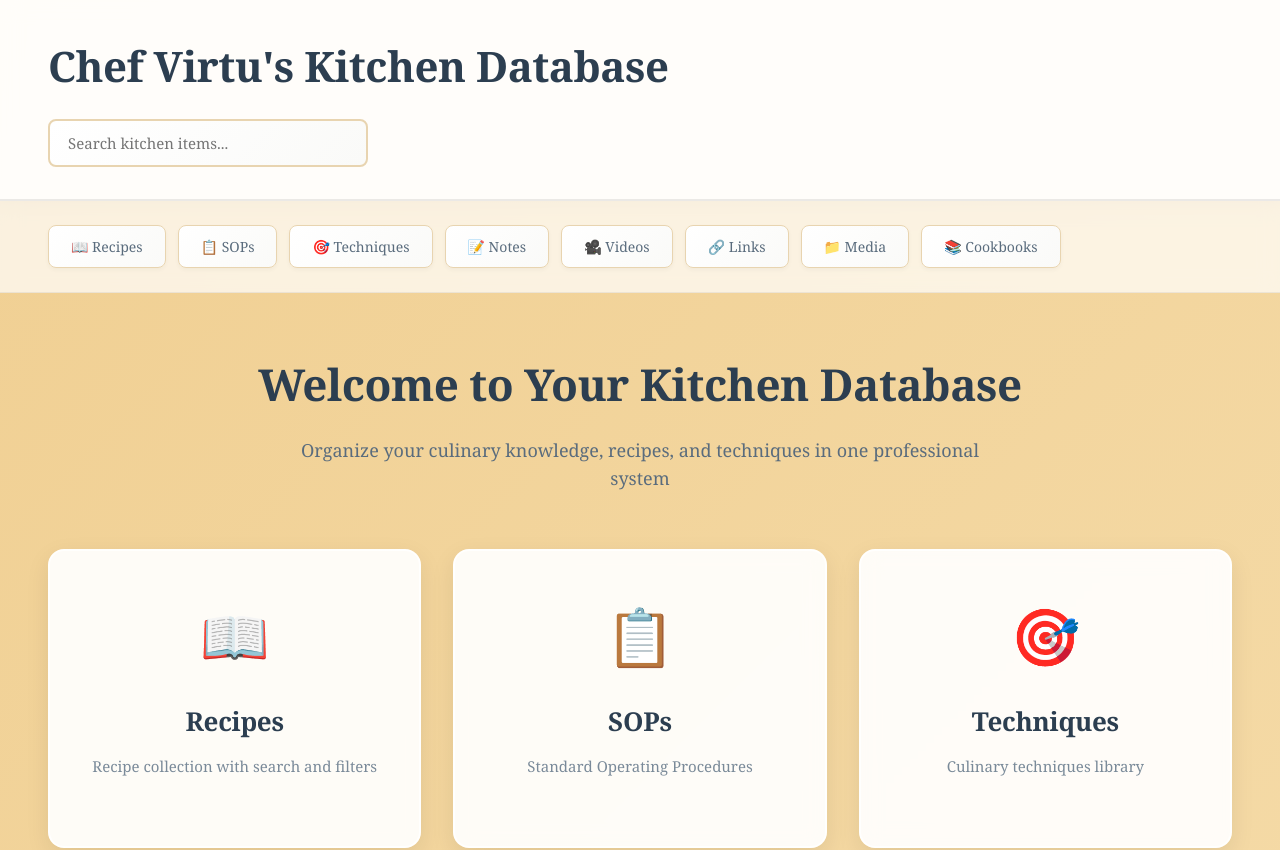
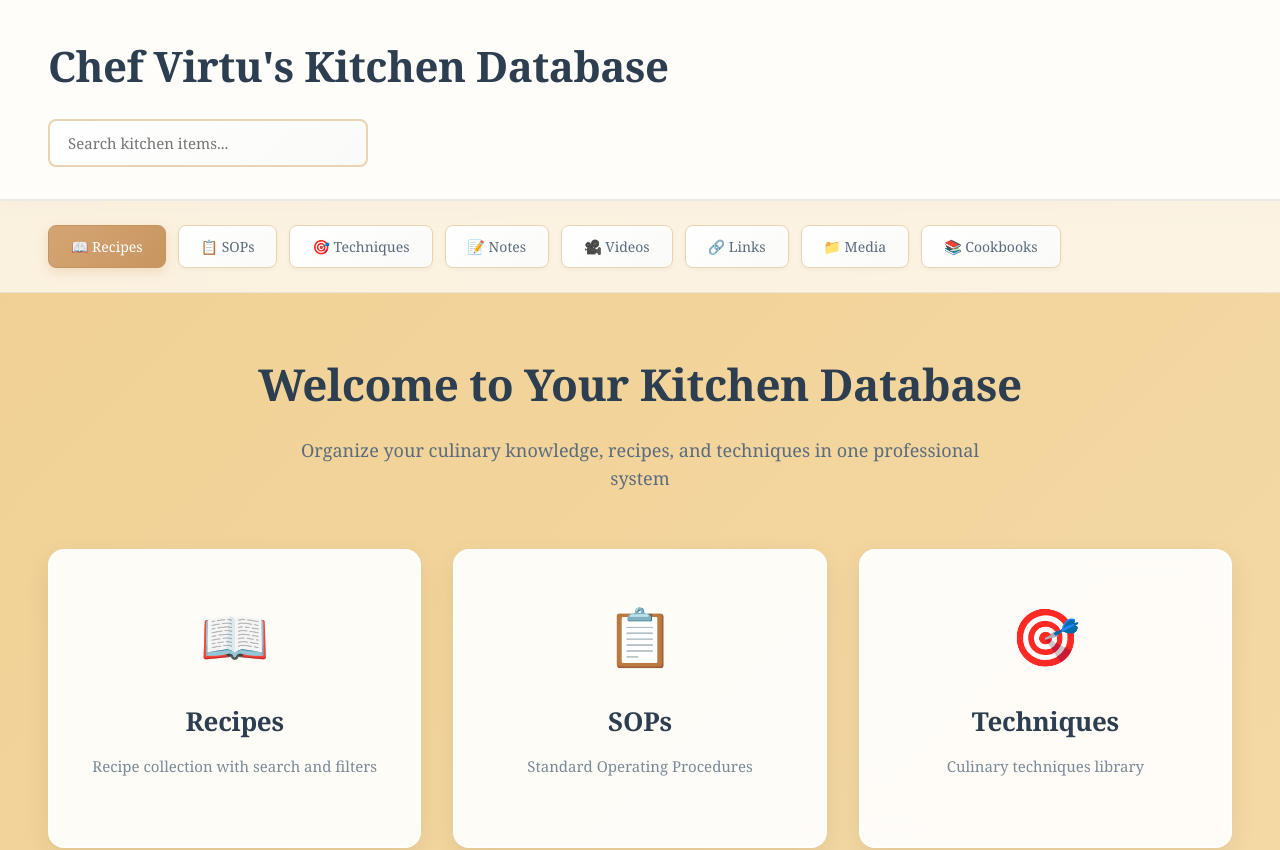
Before and after one commit to theinfamousfx/KitchenSpace, a Next.js app: page / in a window 1280 px wide. Shown: the top 850 px of the page. Built offline with nearby package versions, Linux system fonts and the light colour scheme.

Commit message:
Update page.tsx

```diff
--- a/app/page.tsx
+++ b/app/page.tsx
@@ -17,6 +17,7 @@ export default function Home() {
   }, []);
 
   const handleSectionClick = (view: string) => {
+    console.log('Clicking section:', view);
     if (typeof (window as any).switchView === 'function') {
       (window as any).switchView(view);
     }
@@ -35,7 +36,7 @@ export default function Home() {
         </header>
 
         <nav className="app-nav" id="navigation">
-          <button className="nav-btn" onClick={() => handleSectionClick('recipes')}>📖 Recipes</button>
+          <button className="nav-btn active" onClick={() => handleSectionClick('recipes')}>📖 Recipes</button>
           <button className="nav-btn" onClick={() => handleSectionClick('sops')}>📋 SOPs</button>
           <button className="nav-btn" onClick={() => handleSectionClick('techniques')}>🎯 Techniques</button>
           <button className="nav-btn" onClick={() => handleSectionClick('notes')}>📝 Notes</button>
```
